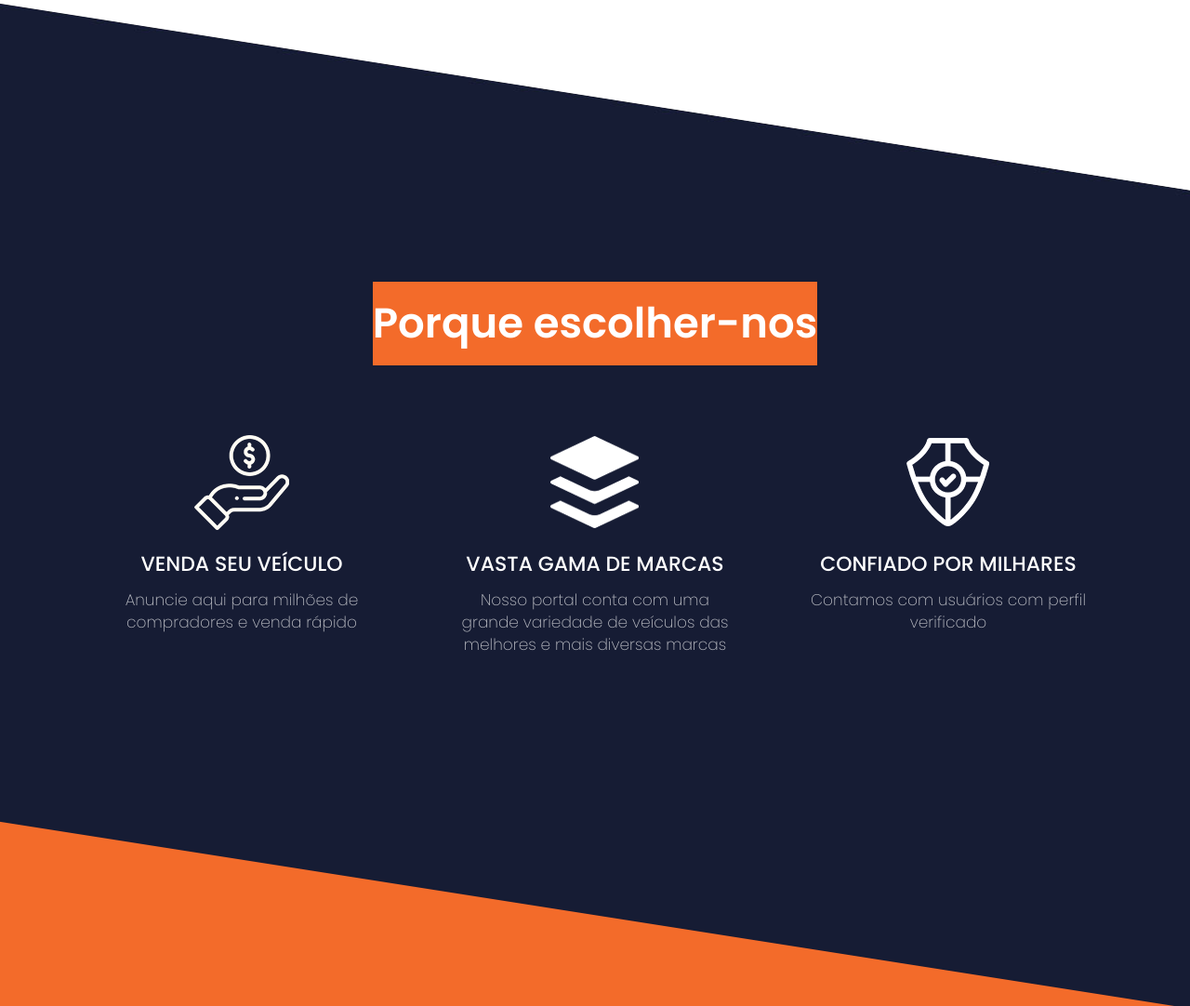
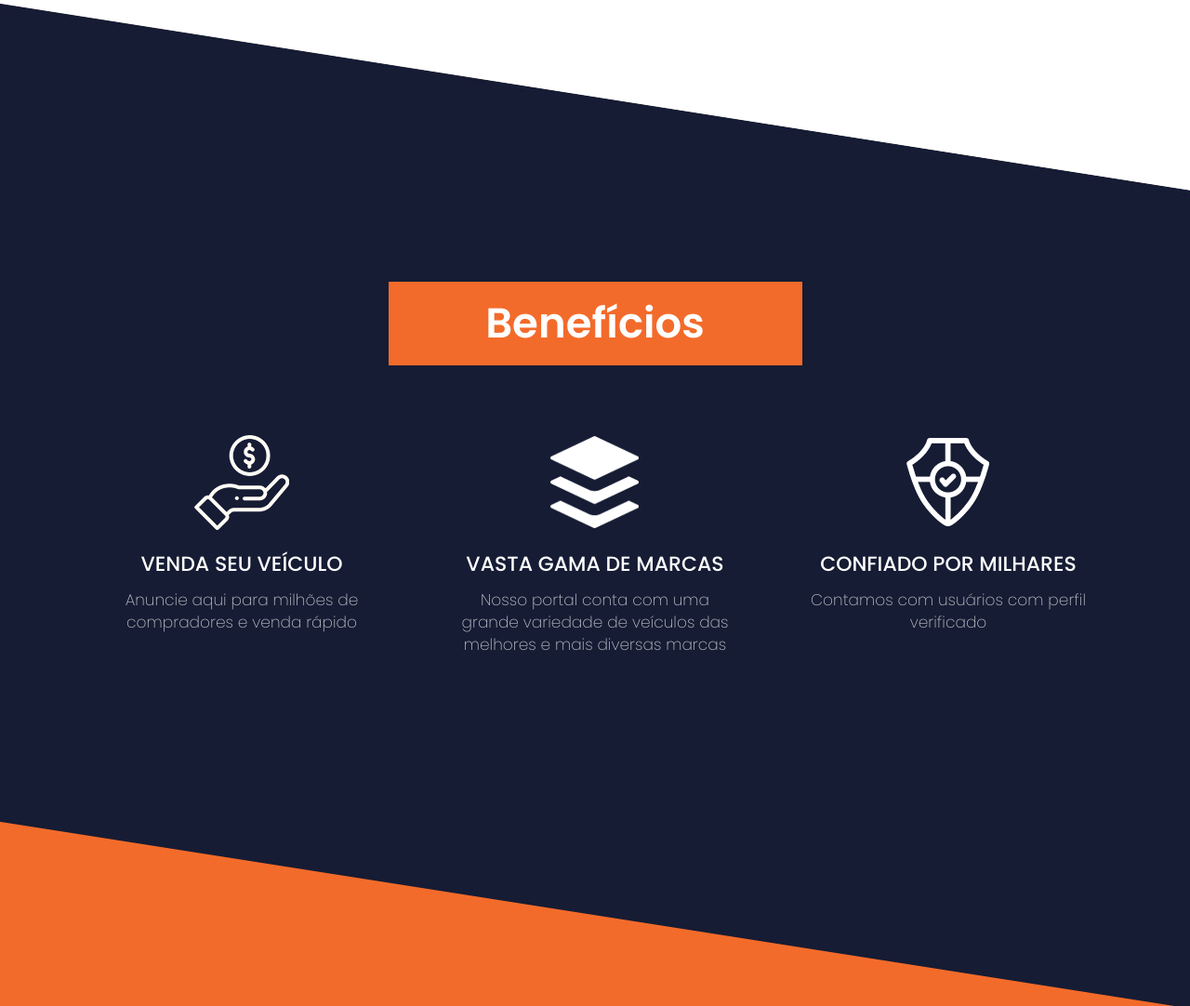
Before and after one commit to cesar99144/Classificados-Veiculos-PHP-MVC, a PHP site: page / in a window 1280 px wide; the page is wider, and only the part inside the window is pictured. Shown: the part 1949-3031 px from the top of that part at 93% size. Run offline with PHP 8.4, Linux system fonts and the light colour scheme; some libraries are stand-ins or nearby versions.

Commit message:
Mudanças homepage

```diff
--- a/App/Views/home/homepage.php
+++ b/App/Views/home/homepage.php
@@ -200,7 +200,7 @@
            <div class="row">
              <div class="col-md-12">
                <div class="full center">
-                 <h2 class="heading_main orange_heading">Porque escolher-nos</h2>
+                  <h2 class="heading_main orange_heading">Benefícios</h2>
                </div>
              </div>
            </div>
--- a/Resource/css/style.css
+++ b/Resource/css/style.css
@@ -2287,3 +2287,9 @@ ul.social_links li a:focus {
 	color: #f36b2a;
 	text-decoration: underline;
 }
+
+
+h2#escolher{
+
+	padding: 10px;
+}
```
